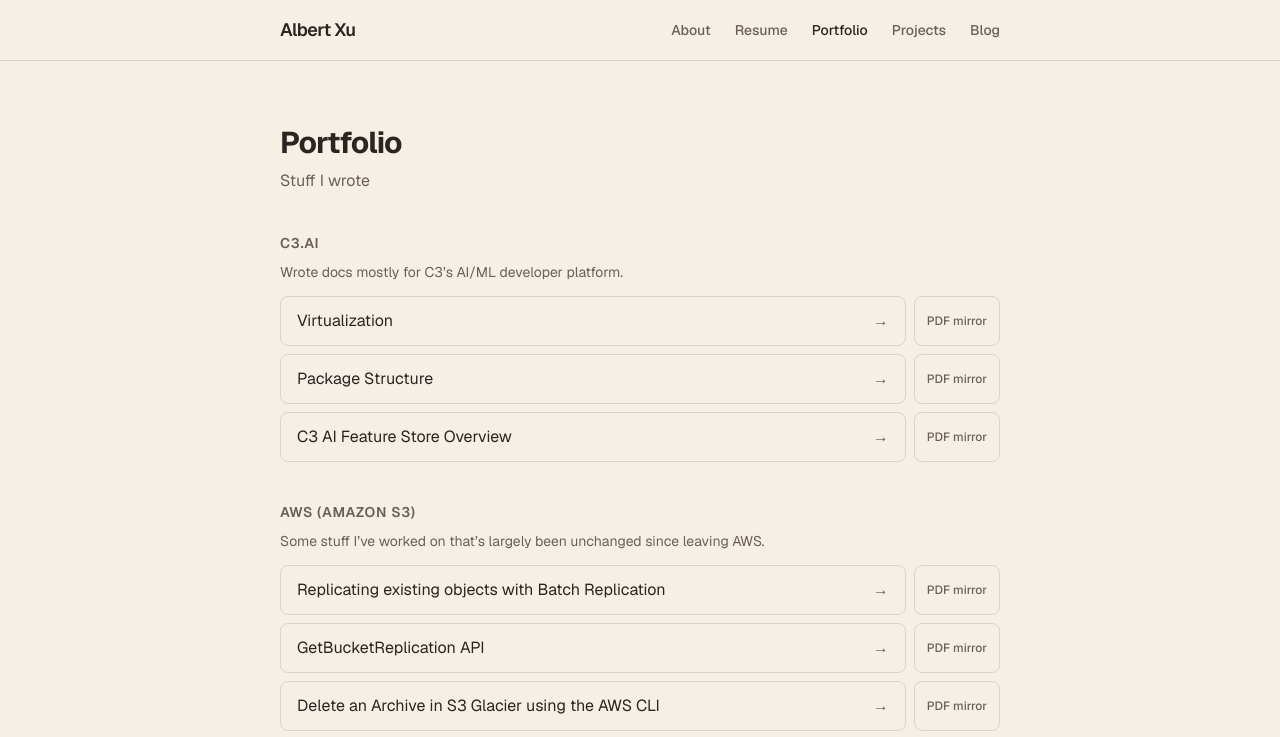
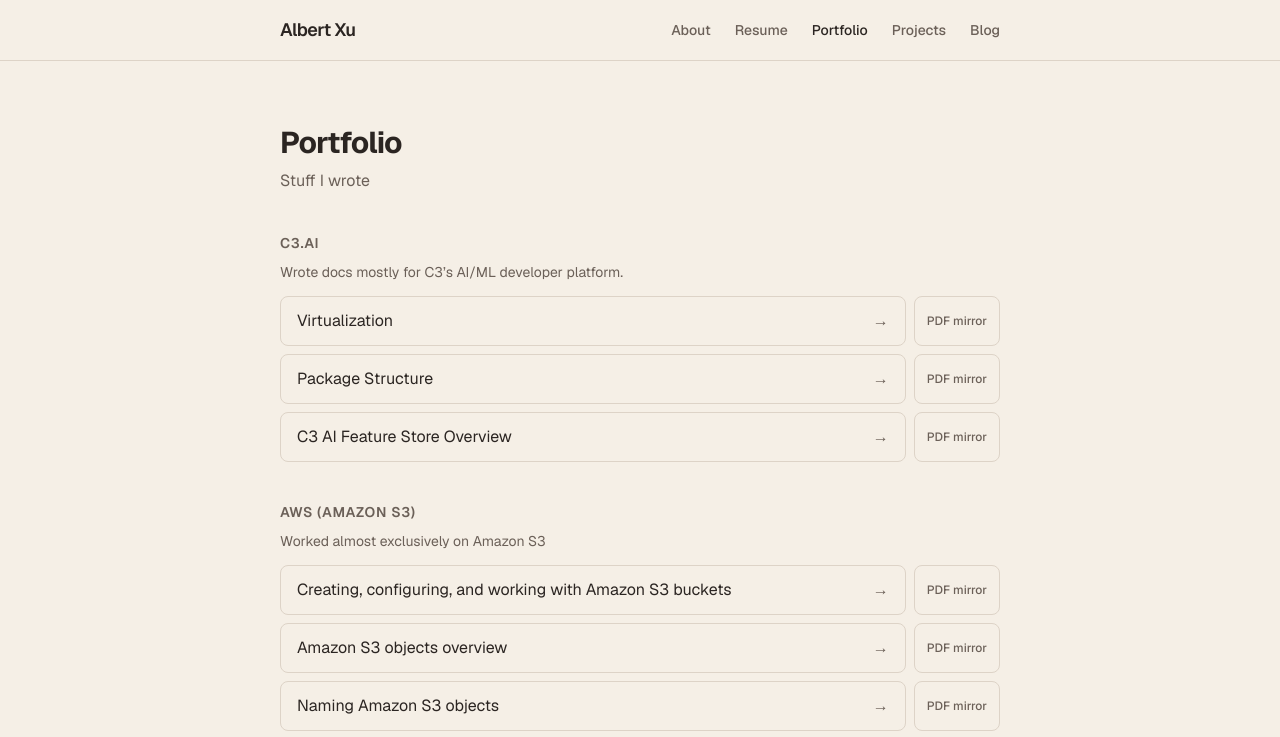
Before and after one commit to xu-albert/albertxu-com, a Next.js app: page /portfolio in a window 1280 px wide. Shown: the top 737 px of the page. Built offline with nearby package versions, Linux system fonts and the light colour scheme.

Commit message:
refactor(portfolio): update AWS intro and unify S3 sample ordering

```diff
--- a/src/app/portfolio/page.tsx
+++ b/src/app/portfolio/page.tsx
@@ -39,8 +39,23 @@ const sections: {
   },
   {
     company: "AWS (Amazon S3)",
-    intro: "Some stuff I\u2019ve worked on that\u2019s largely been unchanged since leaving AWS.",
+    intro: "Worked almost exclusively on Amazon S3",
     samples: [
+      {
+        title: "Creating, configuring, and working with Amazon S3 buckets",
+        href: "https://docs.aws.amazon.com/AmazonS3/latest/userguide/creating-buckets-s3.html",
+        mirrorHref: "/portfolio-mirrors/aws-s3-creating-buckets.pdf",
+      },
+      {
+        title: "Amazon S3 objects overview",
+        href: "https://docs.aws.amazon.com/AmazonS3/latest/userguide/UsingObjects.html",
+        mirrorHref: "/portfolio-mirrors/aws-s3-objects-overview.pdf",
+      },
+      {
+        title: "Naming Amazon S3 objects",
+        href: "https://docs.aws.amazon.com/AmazonS3/latest/userguide/object-keys.html",
+        mirrorHref: "/portfolio-mirrors/aws-s3-naming-objects.pdf",
+      },
       {
         title: "Replicating existing objects with Batch Replication",
         href: "https://docs.aws.amazon.com/AmazonS3/latest/userguide/s3-batch-replication-batch.html",
@@ -55,25 +70,6 @@ const sections: {
         title: "Delete an Archive in S3 Glacier using the AWS CLI",
         href: "https://docs.aws.amazon.com/amazonglacier/latest/dev/getting-started-delete-archive-cli.html",
         mirrorHref: "/portfolio-mirrors/aws-s3-glacier-delete-archive-cli.pdf",
-      },
-    ],
-    secondaryIntro:
-      "I\u2019ve worked on the content below, but topics may have been updated or edited since I left AWS.",
-    secondarySamples: [
-      {
-        title: "Creating, configuring, and working with Amazon S3 buckets",
-        href: "https://docs.aws.amazon.com/AmazonS3/latest/userguide/creating-buckets-s3.html",
-        mirrorHref: "/portfolio-mirrors/aws-s3-creating-buckets.pdf",
-      },
-      {
-        title: "Amazon S3 objects overview",
-        href: "https://docs.aws.amazon.com/AmazonS3/latest/userguide/UsingObjects.html",
-        mirrorHref: "/portfolio-mirrors/aws-s3-objects-overview.pdf",
-      },
-      {
-        title: "Naming Amazon S3 objects",
-        href: "https://docs.aws.amazon.com/AmazonS3/latest/userguide/object-keys.html",
-        mirrorHref: "/portfolio-mirrors/aws-s3-naming-objects.pdf",
       },
     ],
   },
```
Also changed, not shown: 1 other file (tests, documents, lock files or other folders).
